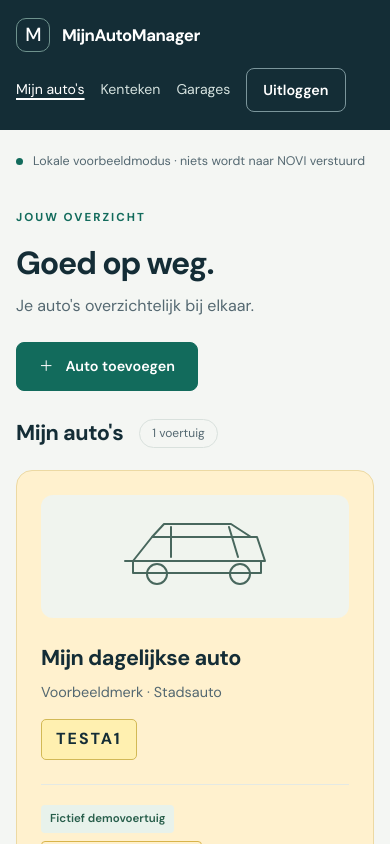
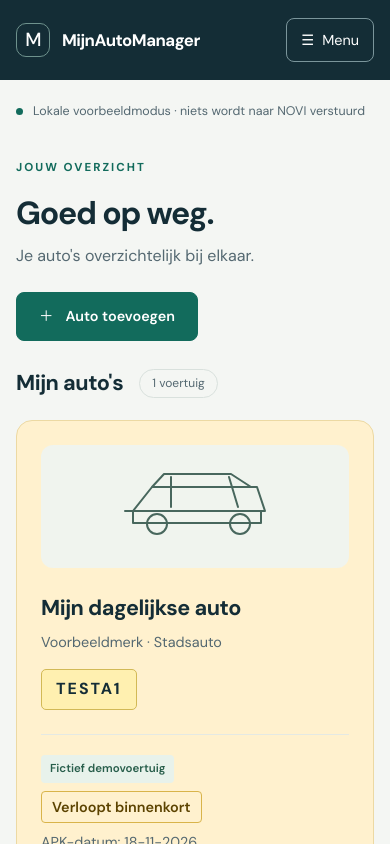
Before and after one commit to ceylanaa/mijnautomanager-2.0, a React (Vite) app in the folder frontend/: page /inloggen in a window 390 px wide. Both pictures are taken after a click on the button "Bekijk de lokale demo". Shown: the top 844 px of the page. Built offline with nearby package versions, Linux system fonts and the light colour scheme; no server answers.

Commit message:
feat: inklapbaar menu op mobiel (onder 768 px)

```diff
--- a/frontend/src/components/Layout.css
+++ b/frontend/src/components/Layout.css
@@ -122,6 +122,45 @@
   font-weight: 700;
 }
 
+.menu-toggle {
+  display: none;
+  min-height: 44px;
+  padding: 8px 14px;
+  border: 1px solid #7b959b;
+  border-radius: 8px;
+  background: transparent;
+  color: #ffffff;
+  font: inherit;
+  font-size: 0.9rem;
+  cursor: pointer;
+}
+
+/* Onder 768 px klapt de navigatie in achter de menuknop. */
+@media (max-width: 767px) {
+  .menu-toggle {
+    display: inline-flex;
+    align-items: center;
+    gap: 8px;
+  }
+
+  .header nav {
+    display: none;
+    flex-basis: 100%;
+    flex-direction: column;
+    align-items: stretch;
+    gap: 4px;
+  }
+
+  .header nav.open {
+    display: flex;
+  }
+
+  .header nav a {
+    padding: 12px 4px;
+    font-size: 1rem;
+  }
+}
+
 @media (max-width: 850px) {
   .header-inner {
     padding: 20px 24px;
--- a/frontend/src/components/Layout.jsx
+++ b/frontend/src/components/Layout.jsx
@@ -1,4 +1,5 @@
-import { Link, NavLink, Outlet } from 'react-router';
+import { useEffect, useState } from 'react';
+import { Link, NavLink, Outlet, useLocation } from 'react-router';
 import { useAuth } from '../auth/AuthContext';
 import Button from './Button';
 import './Layout.css';
@@ -6,6 +7,11 @@ import './Layout.css';
 // Vaste kopbalk, inhoud en voettekst van iedere pagina.
 export default function Layout() {
   const { session, logout } = useAuth();
+  const { pathname } = useLocation();
+  const [menuOpen, setMenuOpen] = useState(false);
+
+  // Na het kiezen van een pagina klapt het mobiele menu weer in.
+  useEffect(() => setMenuOpen(false), [pathname]);
 
   return (
     <>
@@ -17,12 +23,23 @@ export default function Layout() {
             MijnAutoManager
           </Link>
           {session ? (
-            <nav aria-label="Hoofdnavigatie">
+            <>
+            <button
+              type="button"
+              className="menu-toggle"
+              aria-expanded={menuOpen}
+              aria-controls="hoofdmenu"
+              onClick={() => setMenuOpen(open => !open)}
+            >
+              <span aria-hidden="true">{menuOpen ? '✕' : '☰'}</span> Menu
+            </button>
+            <nav id="hoofdmenu" className={menuOpen ? 'open' : ''} aria-label="Hoofdnavigatie">
               <NavLink to="/voertuigen">Mijn auto's</NavLink>
               <NavLink to="/kenteken">Kenteken</NavLink>
               <NavLink to="/garages">Garages</NavLink>
               <Button variant="secondary" onClick={() => logout()}>Uitloggen</Button>
             </nav>
+            </>
           ) : (
             <span className="header-tagline">Jouw auto. Alles bij elkaar.</span>
           )}
```
